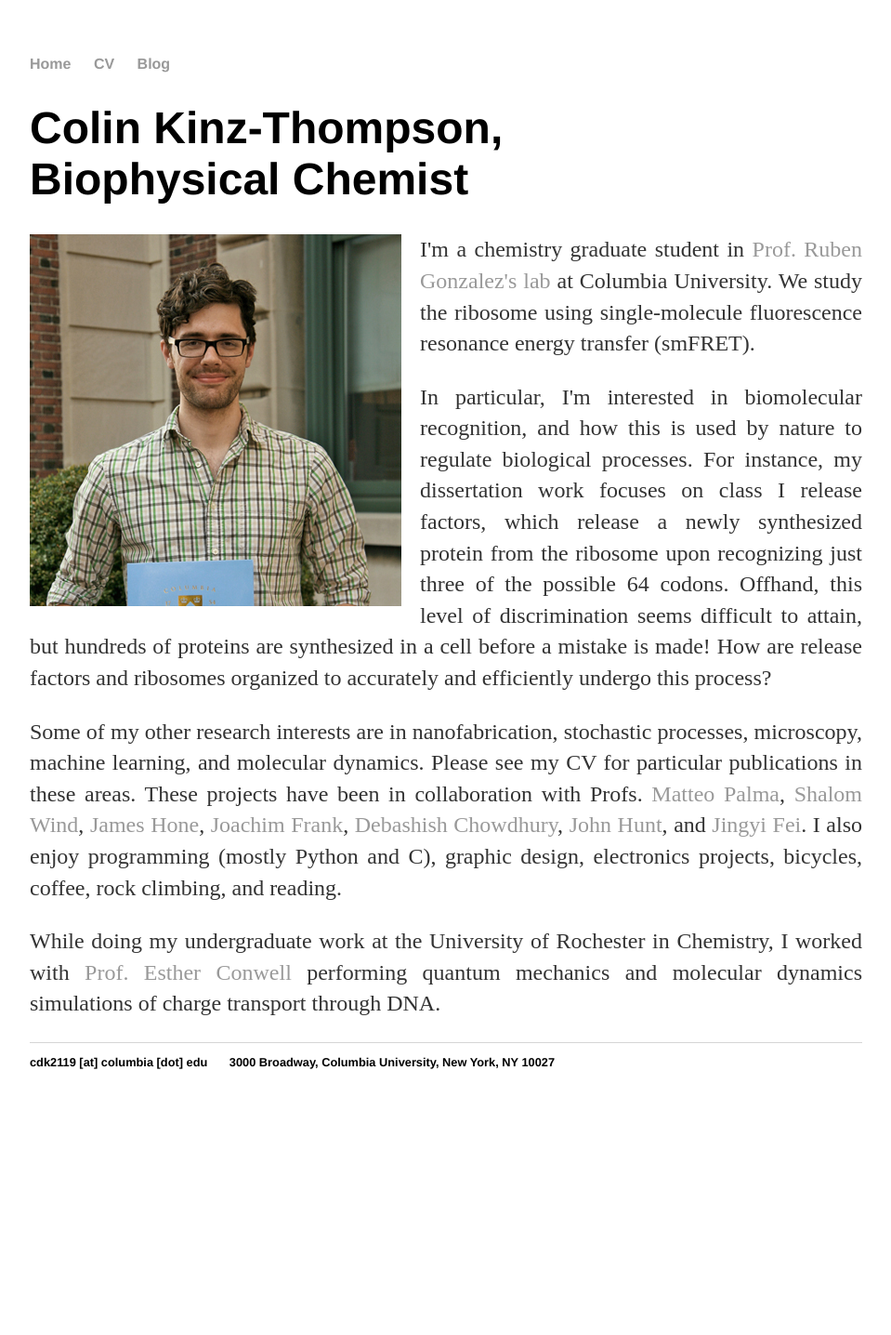
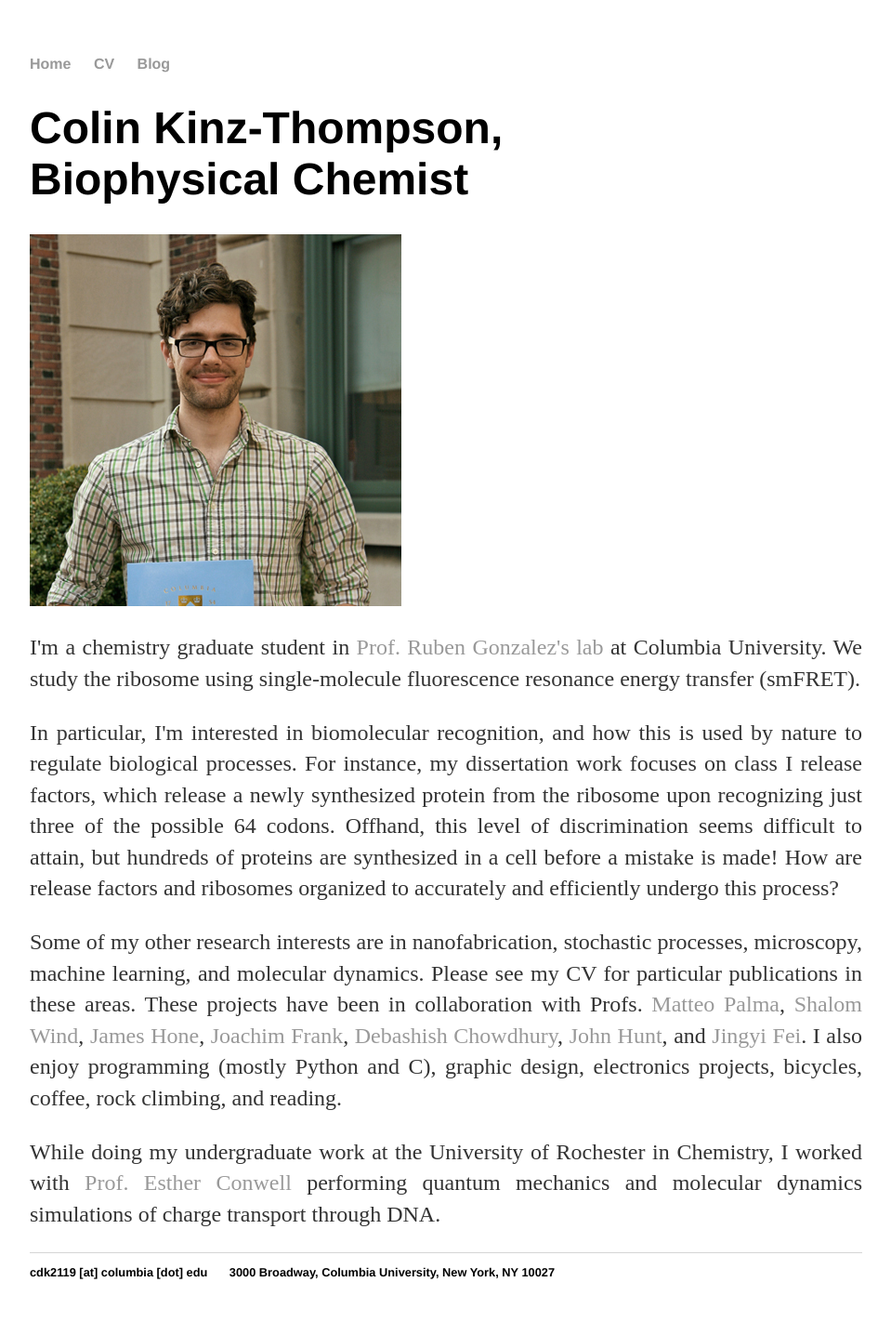
Before and after one commit to ckinzthompson/ckinzthompson.github.io, a Jekyll site: the page built from index.html, in a window 1280 px wide. Shown: the whole page at 93% size, without its empty margins (160-1119 px from the left). Built offline with Jekyll 4.4.1, drawn with Linux system fonts in a browser that asks for light colours; before the commit the page ends 1210 px from its top, so only the background shows below that.

Commit message:
Update main.css

```diff
--- a/css/main.css
+++ b/css/main.css
@@ -30,11 +30,11 @@ p {
     text-align: justify;
 }
 
-img {
+/* img {
     float: left;
     margin: 0 20px 20px 0;
 }
-
+ */
 
 footer {
     border-top: 1px solid #d5d5d5;
```
